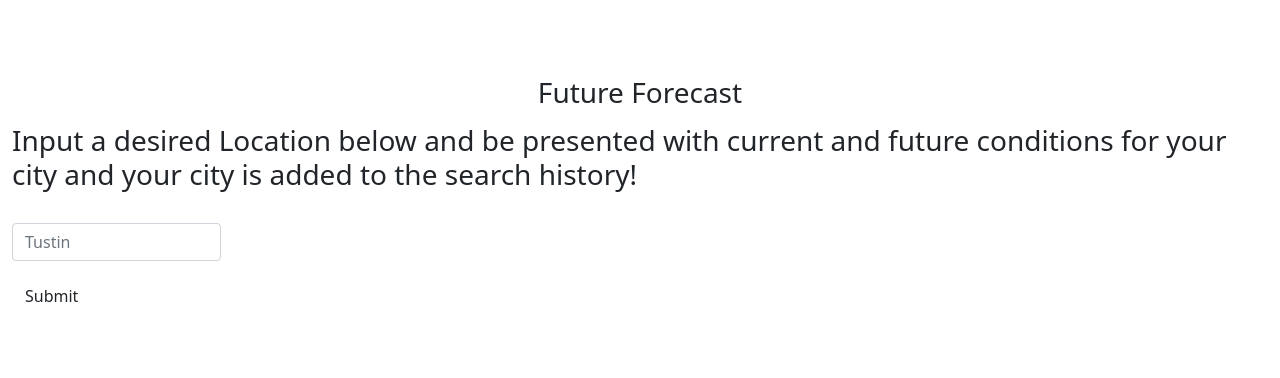
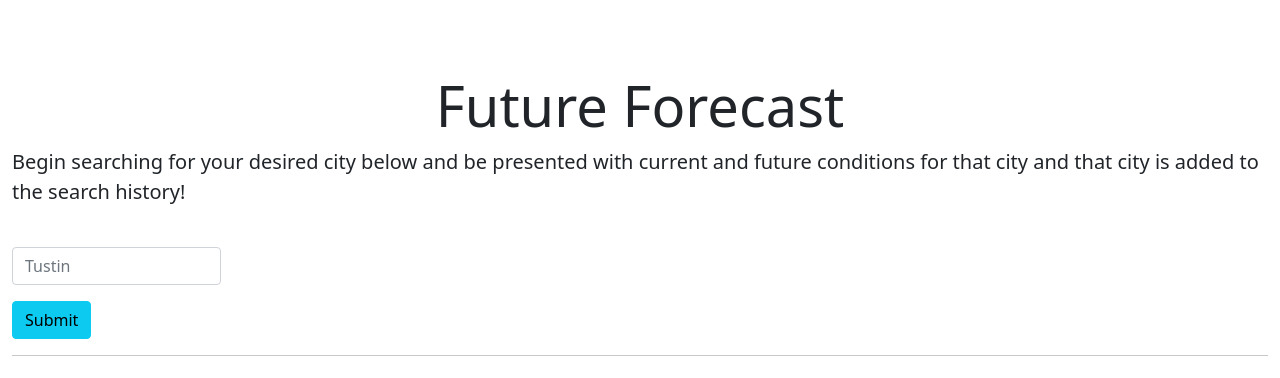
Before and after one commit to Abraham-Solis/weatherDashboard, a plain HTML site: page index.html in a window 1280 px wide. Drawn offline with nearby package versions, Linux system fonts and the light colour scheme; files whose address does not match are found by name.

Commit message:
adding JumboTron and addtional Bootstrap Elements

```diff
--- a/index.html
+++ b/index.html
@@ -18,11 +18,12 @@
   </header>
   <div class="container-fluid">
     <div class="row">
-      <h1 id="form-heading" class="mt-1 h3 form-label text-center"> Future Forecast </h1>
-      <br>
-      <br>
-      <h3 id="form-heading" class="mt-1 h3 form-label"> Input a desired Location below and be presented with current and
-        future conditions for your city and your city is added to the search history! </h3>
+      <div class="jumbotron">
+        <h1 class="display-4 text-center">Future Forecast</h1>
+        <p class="lead">Begin searching for your desired city below and be presented with current and future conditions
+          for that city and that city is added to the search history!</p>
+
+      </div>
       <form>
         <div class="col-2">
           <div class="mb-3">
@@ -36,14 +37,14 @@
       </form>
       <div class="col-4">
         <div class="input-group-append col-4">
-          <button id="search" type="submit" class="btn search button" aria-label="submit search">
+          <button id="search" type="submit" class="btn search button btn-info" aria-label="submit search">
             Submit
           </button>
         </div>
       </div>
     </div>
 
-    <!-- <hr class = "hr weather-hr"></hr> -->
+    <hr class = "hr weather-hr"></hr>
 
     <div class="list-group" id="history"></div>
 
```
